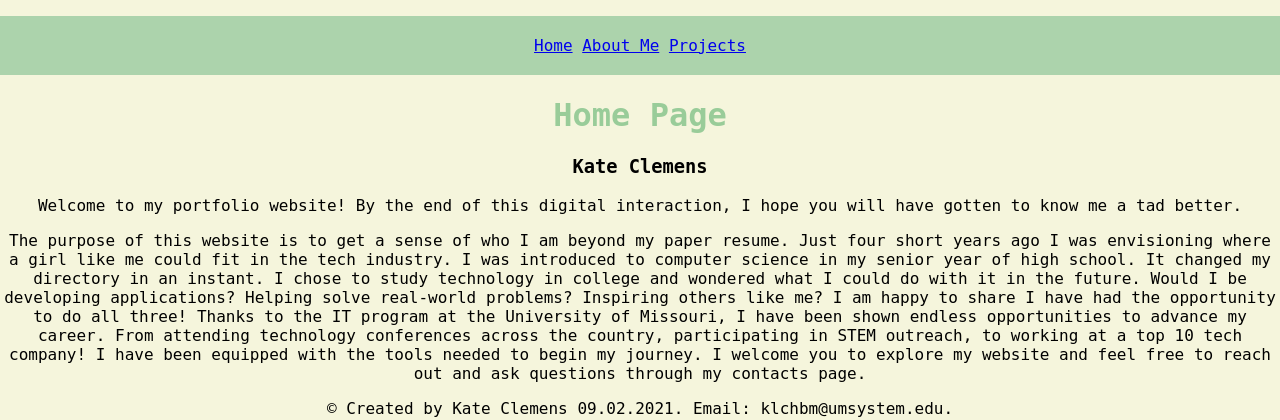
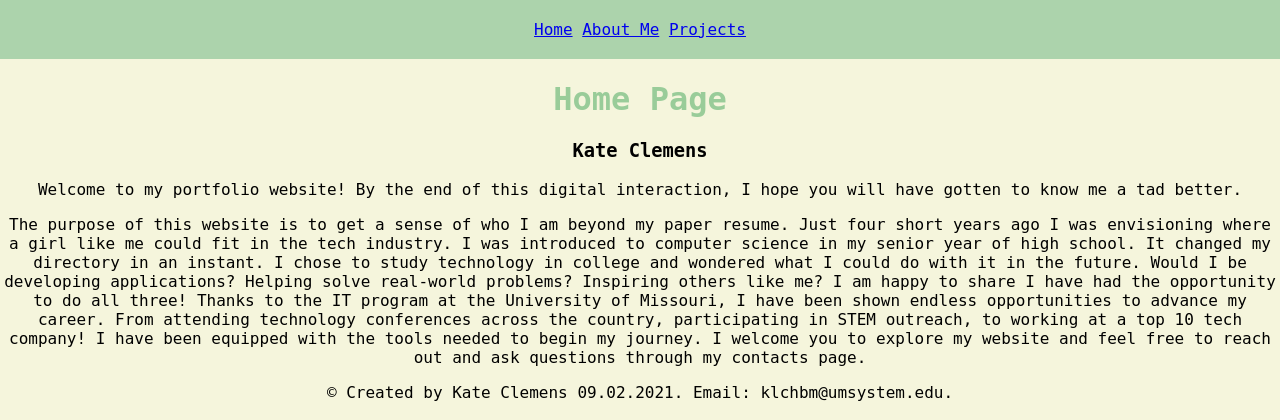
Before and after one commit to klchbm/klchbm.github.io, a PHP site: page / in a window 1280 px wide. Shown: the top 420 px of the page. Run offline with PHP 8.4, Linux system fonts and the light colour scheme.

Commit message:
Add files via upload

```diff
--- a/islt_7310/nav.css
+++ b/islt_7310/nav.css
@@ -19,3 +19,7 @@
 .nav > li > a:hover {
     color: #c1c1c1;
 }
+
+ul {
+        margin: 0;
+}
--- a/islt_7310/style.css
+++ b/islt_7310/style.css
@@ -10,5 +10,4 @@ Body{
     font-family: 'Monospace', 'Courier New';
     margin: 0;
     padding: 0;
-    text-decoration: none;
 }
```
